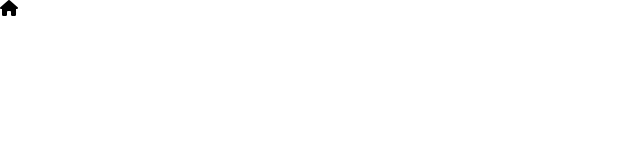
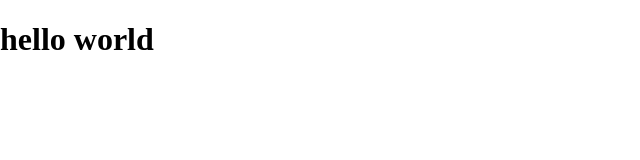
Before and after one commit to sakshiminocha/template-test, a plain HTML site: page index.html in a window 1280 px wide. Shown: the whole page, without its empty margins (0-640 px from the left). Drawn offline with Linux system fonts and the light colour scheme.

Commit message:
hello world

```diff
--- a/index.html
+++ b/index.html
@@ -12,6 +12,6 @@
 <body>
     <!-- Script -->
     <script src="script.js"></script>
-    <i class="fa-solid fa-house"></i>
+    <h1>hello world</h1>
 </body>
 </html>
```
